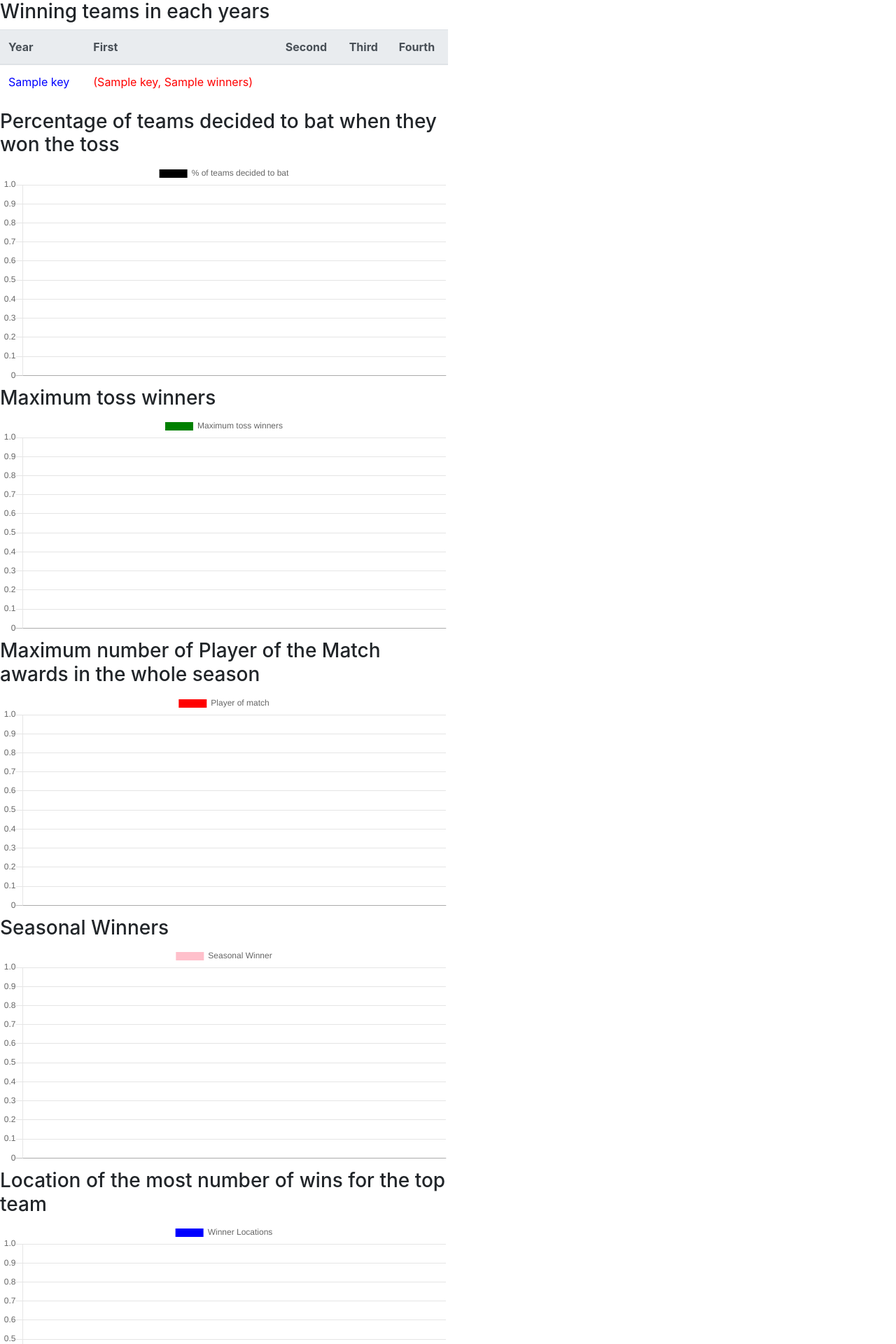
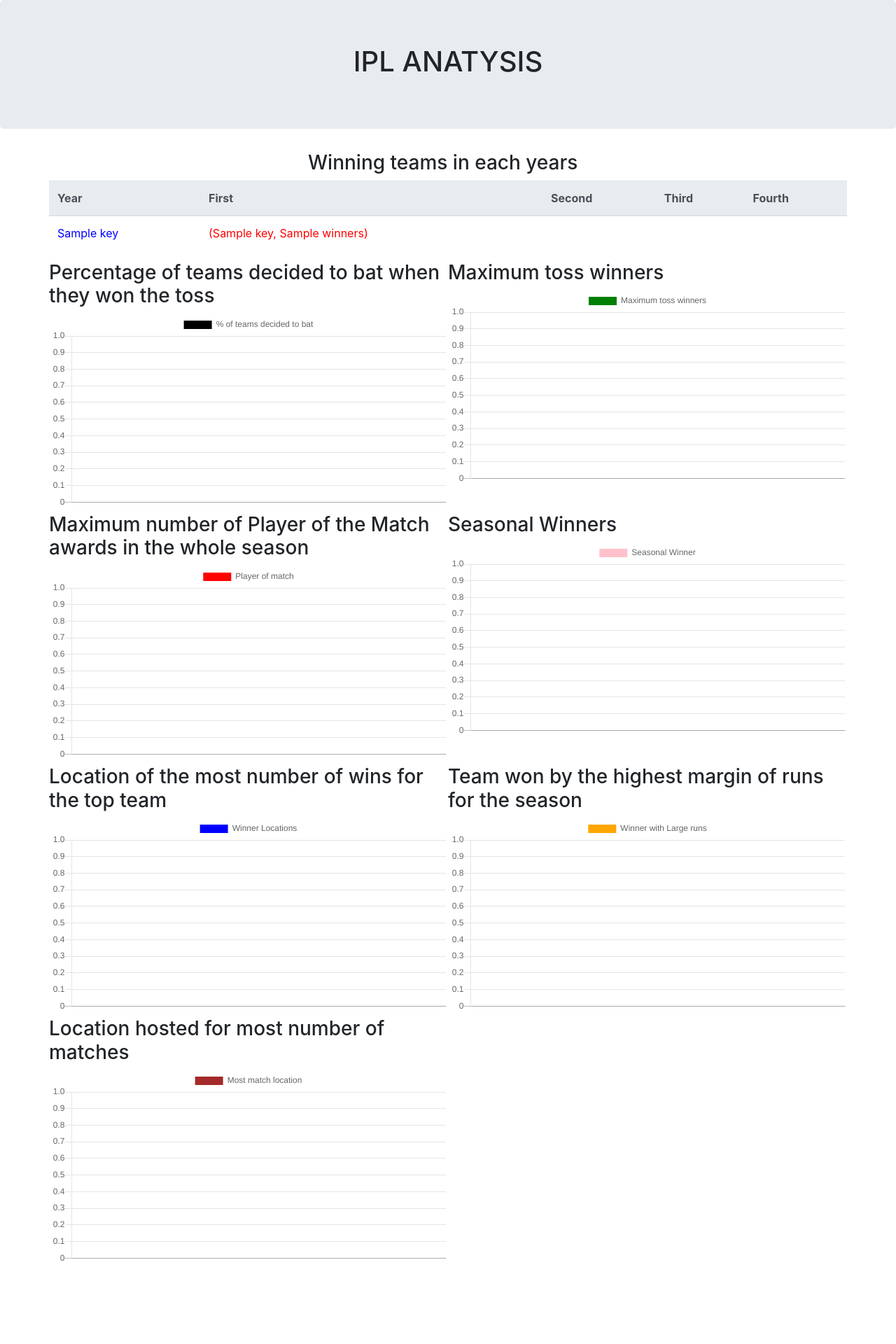
Before and after one commit to anjithadevan/ipl, a Django app: template ipl_app/templates/ipl_app/ipl.html in a window 1280 px wide. Shown: the top 1920 px of the page at 70% size. After the commit the page ends 1801 px from the top, so only its background shows below. Run offline with Django 3.2, Linux system fonts and the light colour scheme; the template is opened without the code that fills it: most values are stand-ins (such as "Sample title", 1, 10 or a date in 2020); some libraries are stand-ins or nearby versions.

Commit message:
design fix

```diff
--- a/ipl_app/templates/ipl_app/ipl.html
+++ b/ipl_app/templates/ipl_app/ipl.html
@@ -12,8 +12,13 @@
     {% block style %}{% endblock %}
   </head>
   <body>
-  <h3>Winning teams in each years</h3>
-  <table class="table" style="width: 50%;">
+  <div class="jumbotron text-center">
+  <h1>IPL ANATYSIS</h1>
+  </div>
+  <div class="container">
+    <div class="row">
+      <h3 style="padding-left: 370px;">Winning teams in each years</h3>
+      <table class="table">
         <thead class="thead-light">
           <tr>
             <th scope="col">Year</th>
@@ -61,6 +66,8 @@
       <div style="width: 50%;">
           <h3>Location hosted for most number of matches</h3>
         <canvas id="location_for_most_matches"></canvas>
+      </div>
+    </div>
   </div>
   </body>
   <script>
```
Lines whose indentation alone changed are shown as unchanged.
